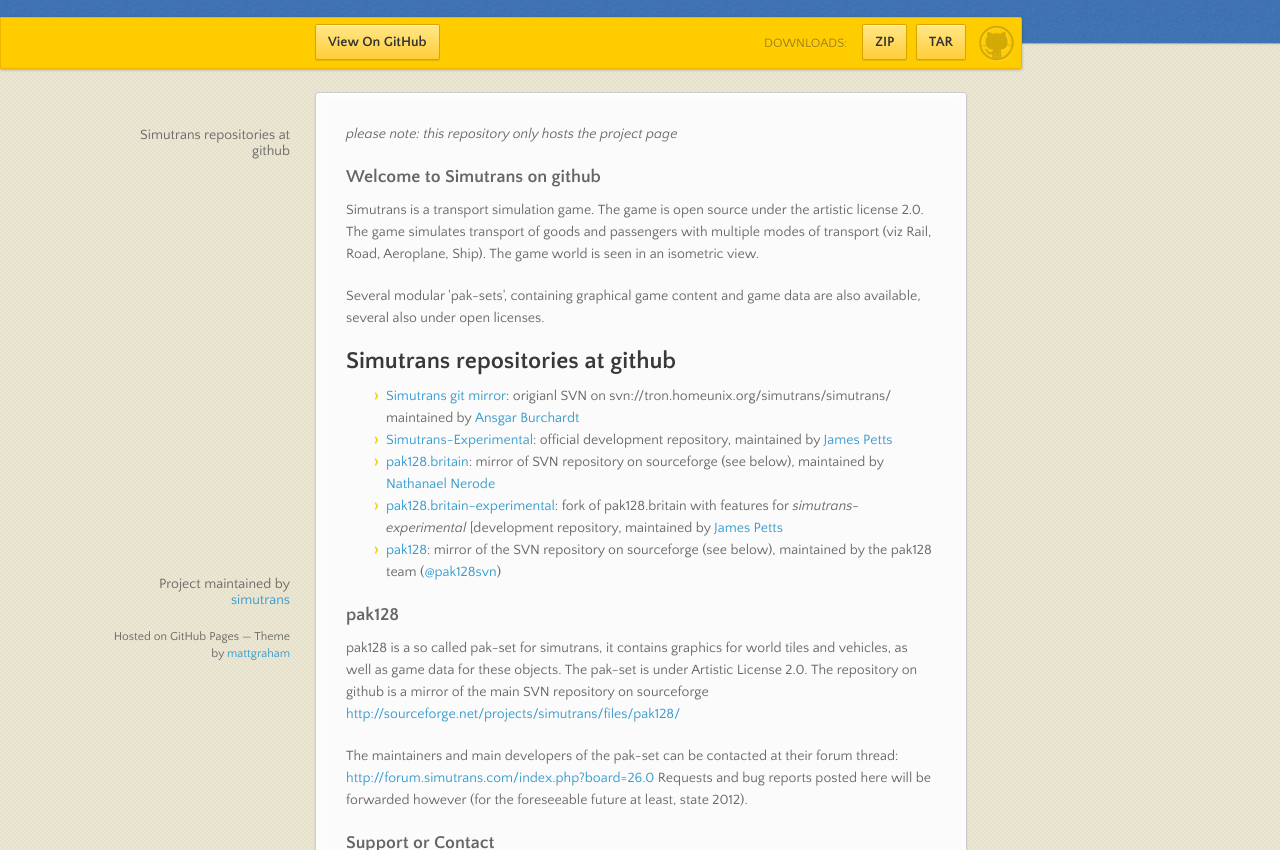
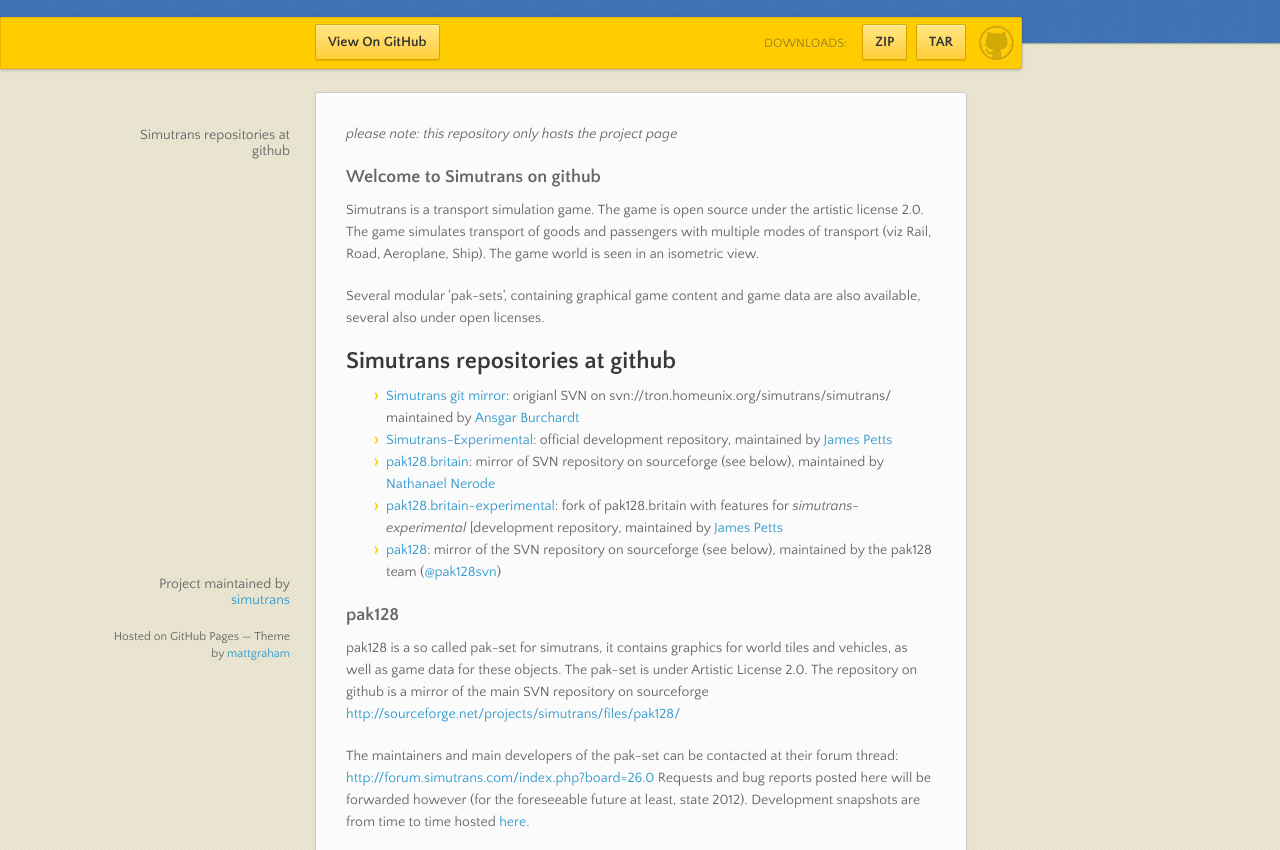
Before and after one commit to simutrans/simutrans-github-project-page, a plain HTML site: page index.html in a window 1280 px wide. Shown: the part 98-948 px from the top of the page. Drawn offline with nearby package versions, Linux system fonts and the light colour scheme.

Commit message:
add link to pak128 snapshots

```diff
--- a/index.html
+++ b/index.html
@@ -69,7 +69,8 @@
 <p>pak128 is a so called pak-set for simutrans, it contains graphics for world tiles and vehicles, as well as game data for these objects. The pak-set is under Artistic License 2.0. The repository on github is a mirror of the main SVN repository on sourceforge <a href="http://sourceforge.net/projects/simutrans/files/pak128/">http://sourceforge.net/projects/simutrans/files/pak128/</a></p>
 
 <p>The maintainers and main developers of the pak-set can be contacted at their forum thread: <a href="http://forum.simutrans.com/index.php?board=26.0">http://forum.simutrans.com/index.php?board=26.0</a>
-Requests and bug reports posted here will be forwarded however (for the foreseeable future at least, state 2012).</p>
+Requests and bug reports posted here will be forwarded however (for the foreseeable future at least, state 2012).
+Development snapshots are from time to time hosted <a href=pak128builds/index.html>here</a>.</p>
 
 <h3>Support or Contact</h3>
 
```
